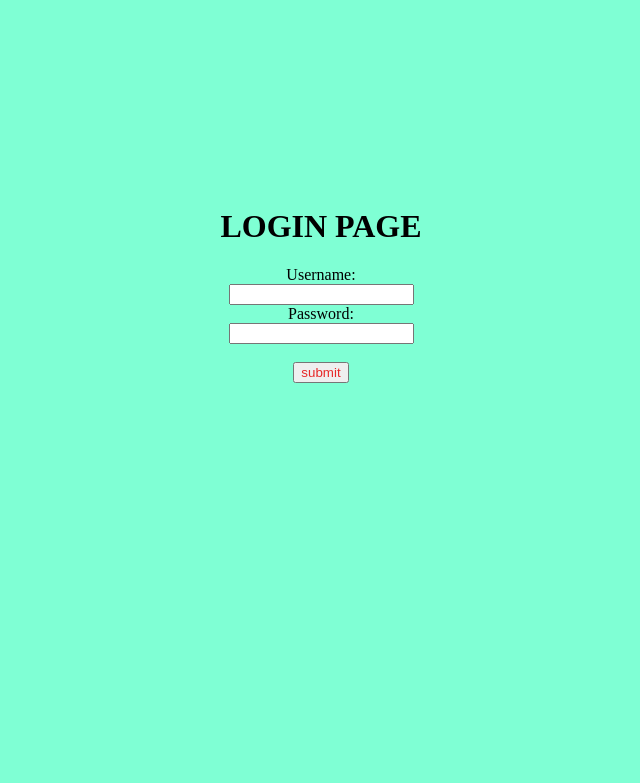
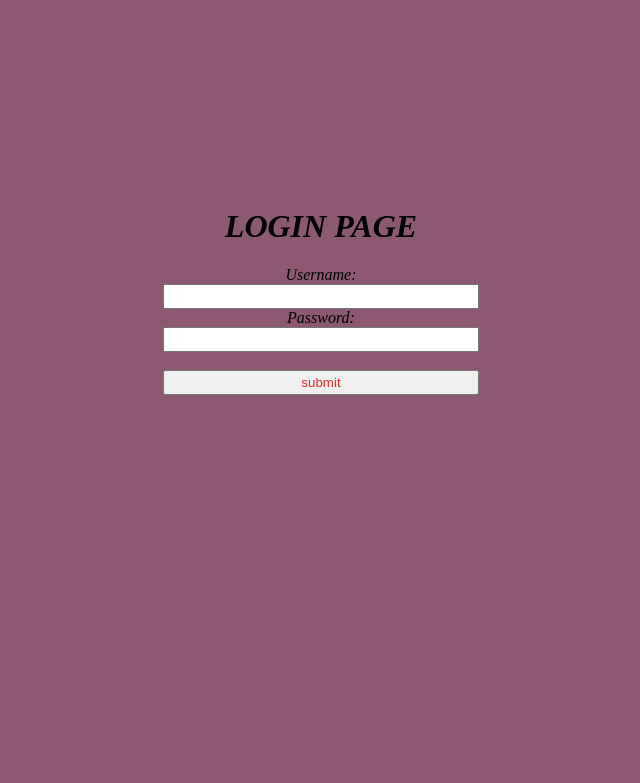
Before and after one commit to ShalineeBhawnani/PythonBasic, a Django app: page /login/ in a window 1280 px wide. Shown: the top 783 px of the page, without its empty margins (319-959 px from the left). Run offline with Django 3.2, Linux system fonts and the light colour scheme.

Commit message:
[Shalinee Bhawnani]Refractor.refractor LoginPage

```diff
--- a/LoginPage/RegistrationSystem/loginpage/static/login.css
+++ b/LoginPage/RegistrationSystem/loginpage/static/login.css
@@ -1,16 +1,16 @@
 body {
-    background-color: aquamarine;
+    background-color: rgb(141, 88, 113);
     text-align: center;
     position: sticky;
     padding-top: 200px;
-
+    font-style: italic;
 
 }
 h1{
     color:black
 }
 #pass{
-    color: rgb(26, 183, 189);
+    color: rgb(58, 206, 211);
 }
 #user{
     color: blueviolet
@@ -19,9 +19,7 @@ h1{
     color: rgb(231, 40, 40);
 
 }
-.center {
-    margin: auto;
-    width: 50%;
-    border: 3px solid green;
-    padding: 10px;
+input {
+    width: 25%;
+    height: 25;
   }
--- a/LoginPage/RegistrationSystem/template/login.html
+++ b/LoginPage/RegistrationSystem/template/login.html
@@ -7,10 +7,10 @@
 <body>
     <h1>LOGIN PAGE</h1>
     <form>
-        Username:<br>
+       <div> Username:</div>
         <input id =user type = "text" name = "user name">
         <br>
-        Password:<br>
+        <div>Password:</div>
         <input  id =pass type = "text" name = "Password">
         <br><br>
         <input id=submit type="submit" value="submit"><br>
```
